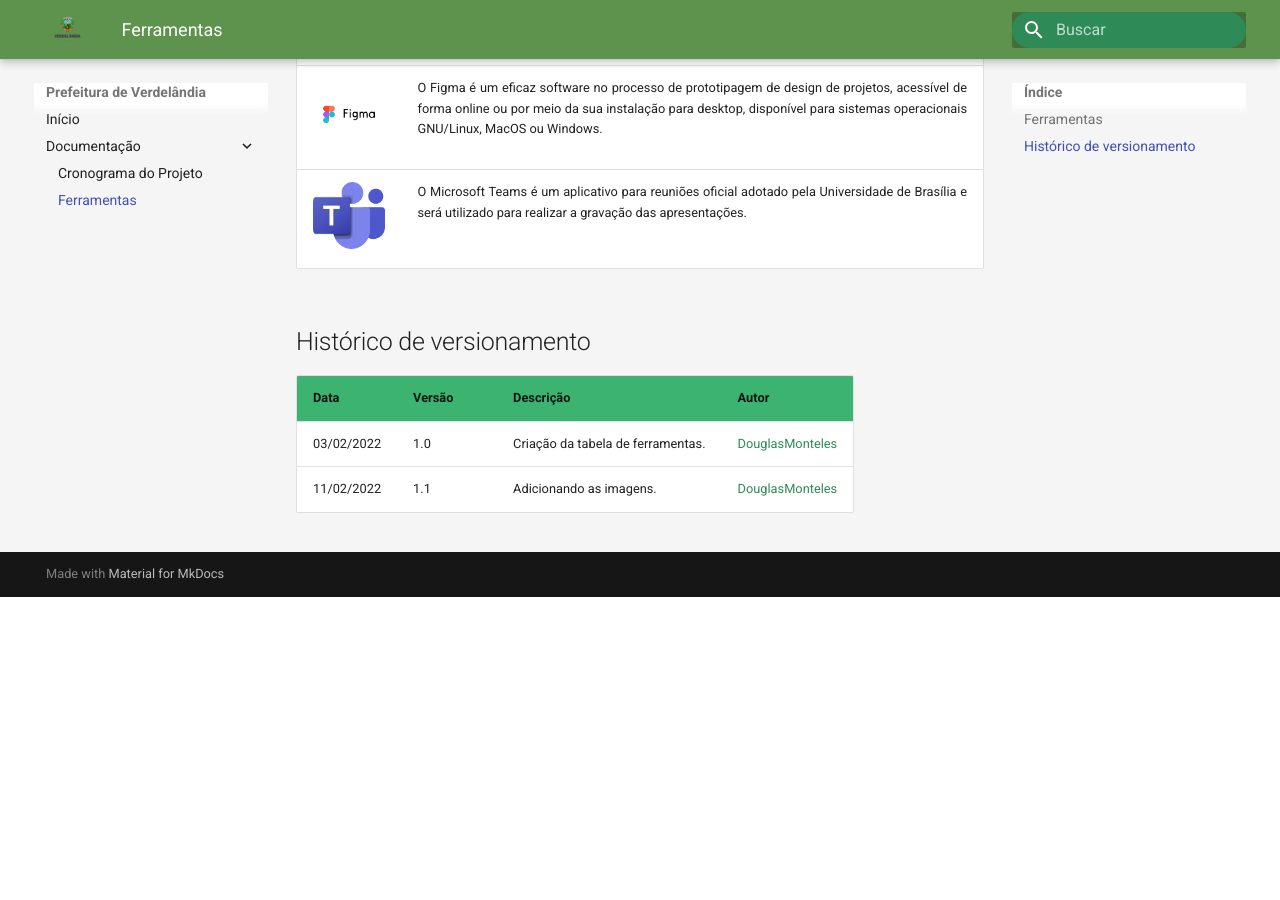
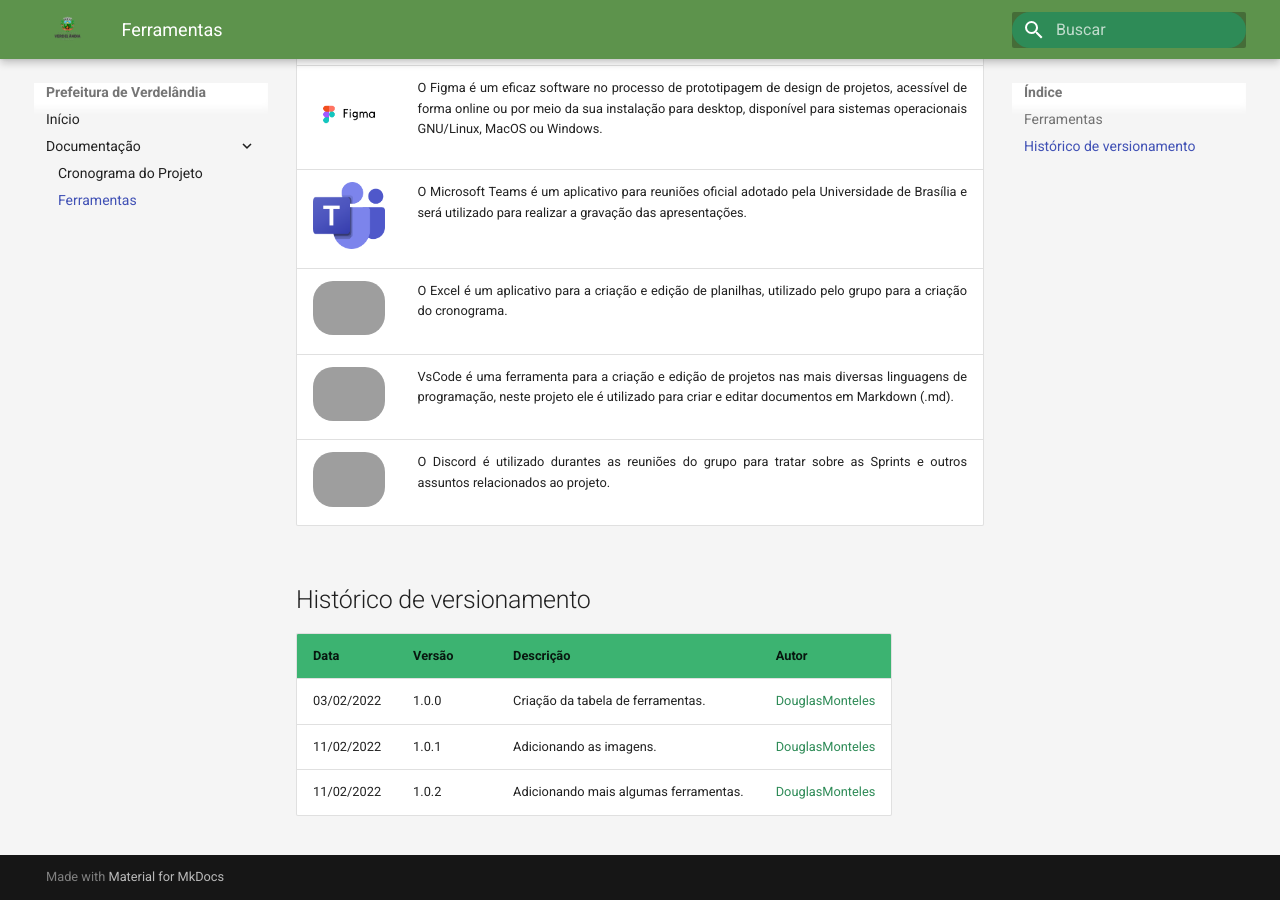
Before and after one commit to valdersonjr/2021.2-Prefeitura-Verdelandia, an MkDocs documentation site: the page built from docs/documentos/Ferramentas.md, in a window 1280 px wide and 900 px high, scrolled down 723 px. Built offline with MkDocs 1.6.1 and Material for MkDocs 9.7.7, drawn with Linux system fonts in a browser that asks for light colours; before the commit the page ends 1320 px from its top, so only the background shows below that; grey boxes are pictures that could not be loaded.

Commit message:
Adicionando as ferramentas de Excel, Teams e Discord

```diff
--- a/docs/documentos/Ferramentas.md
+++ b/docs/documentos/Ferramentas.md
@@ -9,10 +9,14 @@
 |<img style="width: 80px; border-radius: 40px" src="/assets/youtube.jpeg">| <p style="text-align: justify">O YouTube é uma excelente plataforma para o compartilhamento de vídeos sobre os mais diversos conteúdos e será utilizado pelo grupo para disponibilização dos videos referentes as apresentações feitas ao longo do semestre.</p>|
 |<img style="width: 80px; border-radius: 40px" src="/assets/figma.png">| <p style="text-align: justify">O Figma é um eficaz software no processo de prototipagem de design de projetos, acessível de forma online ou por meio da sua instalação para desktop, disponível para sistemas operacionais GNU/Linux, MacOS ou Windows.</p>|
 |<img style="width: 80px; border-radius: 20px" src="/assets/ms-teams.png">| <p style="text-align: justify">O Microsoft Teams é um aplicativo para reuniões oficial adotado pela Universidade de Brasília e será utilizado para realizar a gravação das apresentações.</p>|
+|<img style="width: 80px; border-radius: 20px" src="/assets/excel.jpeg">| <p style="text-align: justify">O Excel é um aplicativo para a criação e edição de planilhas, utilizado pelo grupo para a criação do cronograma.</p>|
+|<img style="width: 80px; border-radius: 20px" src="/assets/excel.jpeg">| <p style="text-align: justify">VsCode é uma ferramenta para a criação e edição de projetos nas mais diversas linguagens de programação, neste projeto ele é utilizado para criar e editar documentos em Markdown (.md).</p>|
+|<img style="width: 80px; border-radius: 20px" src="/assets/excel.jpeg">| <p style="text-align: justify">O Discord é utilizado durantes as reuniões do grupo para tratar sobre as Sprints e outros assuntos relacionados ao projeto.</p>|
 
 ## Histórico de versionamento
 
 |Data|Versão|Descrição|Autor|
 |-|-|-|-|
-|03/02/2022|1.0|Criação da tabela de ferramentas.|[DouglasMonteles]('https://github.com/douglasmonteles')|
-|11/02/2022|1.1|Adicionando as imagens.|[DouglasMonteles]('https://github.com/douglasmonteles')|
+|03/02/2022|1.0.0|Criação da tabela de ferramentas.|[DouglasMonteles]('https://github.com/douglasmonteles')|
+|11/02/2022|1.0.1|Adicionando as imagens.|[DouglasMonteles]('https://github.com/douglasmonteles')|
+|11/02/2022|1.0.2|Adicionando mais algumas ferramentas.|[DouglasMonteles]('https://github.com/douglasmonteles')|
```
Also changed, not shown: docs/assets/excel.jpg (added).
